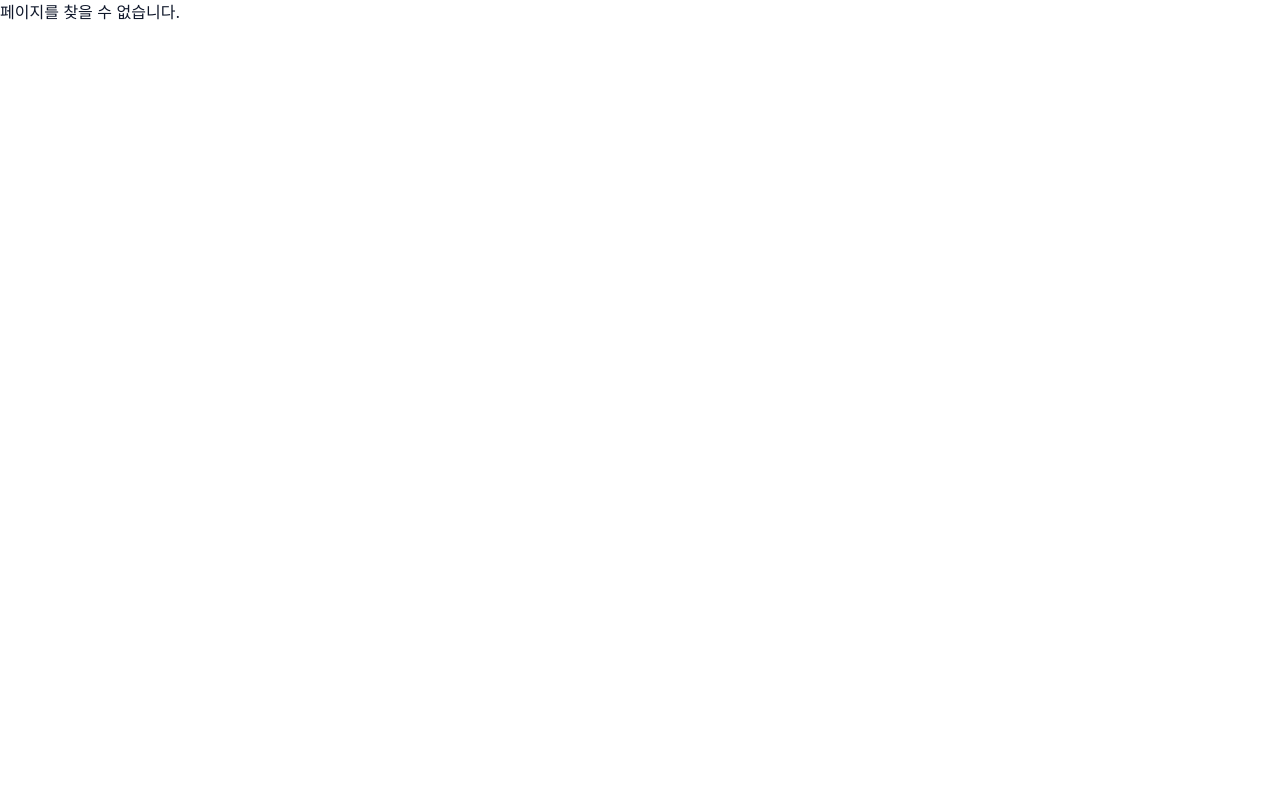
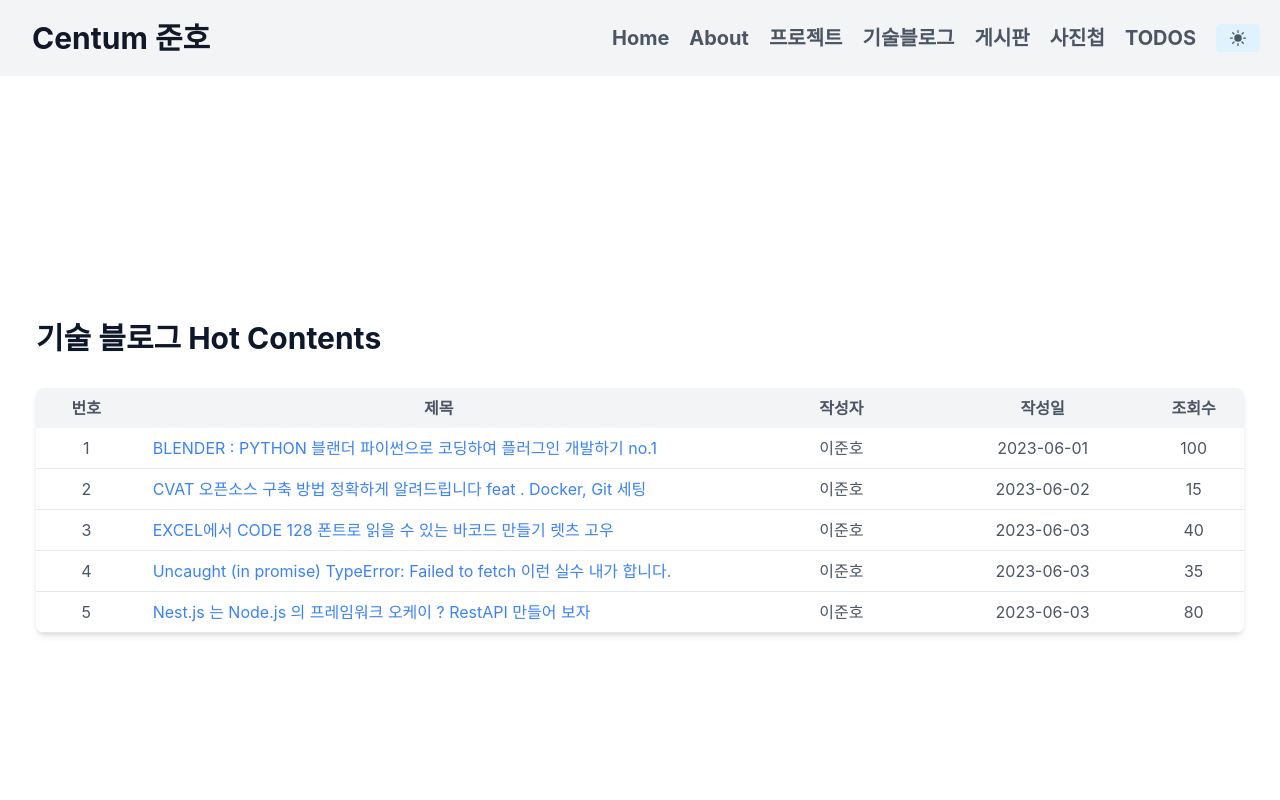
Before and after one commit to Centumjoonho/nextjs_portfolio_add_notion, a Next.js app: page /blog in a window 1280 px wide. Before the commit this address had no page. Shown: the top 800 px of the page. Built offline with nearby package versions, Linux system fonts and the light colour scheme.

Commit message:
2024-05-10

```diff
--- a/components/about/skill.js
+++ b/components/about/skill.js
@@ -98,7 +98,7 @@ export default function Skill() {
           </div>
 
           <div className="mb-6">
-            <h3 className="text-xl font-semibold mb-2">가천대학교 장애인용 스마트재활기기 고도화 프로젝트</h3>
+            <h3 className="text-xl font-semibold mb-2">가천대학교 장애인용 스마트재활기기 프로젝트(8개월/4명)</h3>
             <p className="text-lg mb-2">
               기간 : 2023.11~ 진행중
             </p>
@@ -107,7 +107,7 @@ export default function Skill() {
               사용자 앱 링크 : <a href="https://github.com/Centumjoonho/sangji-user-application" className="text-blue-500 underline">https://github.com/Centumjoonho/sangji-user-application</a><br />
             </p>
             <p className="text-lg mb-2">
-              한국장애인개발원 부서별 웹사이트 유지보수 및 고도화 작업
+              스마트재활기기 안드로이드 앱 , 장고 서버 , 사용자 ReactNative 앱 고도화 ( 상지 , 하지) 고도화 및 상용화 작업
             </p>
             <ul className="list-disc list-inside text-lg">
               <li>사용자 앱(React Native 기반) 앱 에러 최적화 </li>
@@ -117,16 +117,33 @@ export default function Skill() {
           </div>
         </div>
         <div className="mb-8">
-          <h2 className="text-2xl font-bold mb-4">Award</h2>
+          <h2 className="text-2xl font-bold mb-4">education</h2>
           <div>
-            <h3 className="text-xl font-semibold mb-2">국방부 표창장</h3>
-            <p className="text-lg">19.04.11 / 국방정보본부장상★★★ / 육군(국방부)</p>
+            <h3 className="text-xl font-semibold mb-2">한국품질재단 스마트팩토리 SW양성과정</h3>
+
+            <ul className="list-disc list-inside text-lg mb-4">
+              <li>C#, HTML5, PHP/JSP, 데이터베이스, 라즈베리파이, MES, HMI, SE,
+                (이론 480h, 프로젝트 실습 480h)
+              </li>
+
+
+            </ul>
+          </div>
+          <div>
+            <h3 className="text-xl font-semibold mb-2">부산벤처기업협회</h3>
+            <ul className="list-disc list-inside text-lg">
+              <li>스마트 시티 생활/복지 인공지능 솔루션 (48H)</li>
+              <li>Orange3 Data Mining Tools 설치 및 기본사용법</li>
+              <li>구글 Colab 환경에서 CNN, DNN을 이용한 기상에 따른 유동 인구 예측</li>
+              <li>시각데이터(이미지, 영상)를 활용한 딥러닝 분석 실습</li>
+              <li>스마트 생활/복지에 적용할 수 있는 생성 AI</li>
+            </ul>
           </div>
         </div>
         <div>
           <h2 className="text-2xl font-bold mb-4">Community</h2>
           <div>
-            <h3 className="text-xl font-semibold mb-2">큰돌의 터전 스터디 / 19.04 ~</h3>
+            <h3 className="text-2xl font-semibold mb-3">AI CLUB / 23.02 ~</h3>
             <p className="text-lg">매주마다 자연어처리 기술에 대한 최신논문을 읽고 코드 구현 등을 기반으로 스터디를 진행함</p>
           </div>
         </div>
--- /dev/null
+++ b/components/blog/blogDetails.js
@@ -0,0 +1,47 @@
+import Anime from "../home/anime";
+import Link from "next/link";
+
+export default function BlogDetails() {
+  const blogPosts = [
+    { id: 1, title: "BLENDER : PYTHON 블랜더 파이썬으로 코딩하여 플러그인 개발하기 no.1", url: "https://smart-factory-lee-joon-ho.tistory.com/entry/blender-python-%EB%B8%94%EB%9E%9C%EB%8D%94-%ED%8C%8C%EC%9D%B4%EC%8D%AC%EC%9C%BC%EB%A1%9C-%EC%BD%94%EB%94%A9%ED%95%98%EC%97%AC-%ED%94%8C%EB%9F%AC%EA%B7%B8%EC%9D%B8-%EA%B0%9C%EB%B0%9C%ED%95%98%EA%B8%B0-no1", date: "2023-06-01", author: "이준호", views: 100 },
+    { id: 2, title: "CVAT 오픈소스 구축 방법 정확하게 알려드립니다 feat . Docker, Git 세팅", url: "https://smart-factory-lee-joon-ho.tistory.com/entry/CVAT-%EC%98%A4%ED%94%88%EC%86%8C%EC%8A%A4-%ED%99%9C%EC%9A%A9-Docker-Git-%EC%82%AC%EC%9A%A9-%EB%B2%95", date: "2023-06-02", author: "이준호", views: 15 },
+    { id: 3, title: "EXCEL에서 CODE 128 폰트로 읽을 수 있는 바코드 만들기 렛츠 고우", url: "https://smart-factory-lee-joon-ho.tistory.com/entry/EXCEL에서-CODE-128-폰트로-읽을-수-있는-바코드-만들기", date: "2023-06-03", author: "이준호", views: 40 },
+    { id: 3, title: "Uncaught (in promise) TypeError: Failed to fetch 이런 실수 내가 합니다.", url: "https://smart-factory-lee-joon-ho.tistory.com/entry/Uncaught-in-promise-TypeError-Failed-to-fetch", date: "2023-06-03", author: "이준호", views: 35 },
+    { id: 3, title: "Nest.js 는 Node.js 의 프레임워크 오케이 ?  RestAPI 만들어 보자", url: "https://smart-factory-lee-joon-ho.tistory.com/entry/Nestjs-%EB%8A%94-Nodejs-%EC%9D%98-%ED%94%84%EB%A0%88%EC%9E%84%EC%9B%8C%ED%81%AC-%EC%98%A4%EC%BC%80%EC%9D%B4-RestAPI-%EB%A7%8C%EB%93%A4%EC%96%B4-%EB%B3%B4%EC%9E%90", date: "2023-06-03", author: "이준호", views: 80 },
+    // 추가적인 블로그 글 정보를 여기에 추가할 수 있습니다.
+  ];
+
+  return (
+    <div className="container mx-auto px-4 py-8">
+      <h1 className="text-3xl font-bold mb-8">기술 블로그 Hot Contents</h1>
+      <div className="bg-white shadow-md rounded-lg overflow-hidden">
+        <table className="w-full table-fixed">
+          <thead className="bg-gray-100">
+            <tr>
+              <th className="w-1/12 px-4 py-2">번호</th>
+              <th className="w-6/12 px-4 py-2">제목</th>
+              <th className="w-2/12 px-4 py-2">작성자</th>
+              <th className="w-2/12 px-4 py-2">작성일</th>
+              <th className="w-1/12 px-4 py-2">조회수</th>
+            </tr>
+          </thead>
+          <tbody>
+            {blogPosts.map((post, index) => (
+              <tr key={post.id} className="border-b hover:bg-gray-50">
+                <td className="px-4 py-2 text-center">{index + 1}</td>
+                <td className="px-4 py-2">
+                  <Link href={post.url} target="_blank" legacyBehavior>
+                    <a className="text-blue-500 hover:underline">{post.title}</a>
+                  </Link>
+                </td>
+                <td className="px-4 py-2 text-center">{post.author}</td>
+                <td className="px-4 py-2 text-center">{post.date}</td>
+                <td className="px-4 py-2 text-center">{post.views}</td>
+              </tr>
+            ))}
+          </tbody>
+        </table>
+      </div>
+    </div>
+  );
+}
--- a/components/header.js
+++ b/components/header.js
@@ -31,7 +31,10 @@ export default function Header() {
             <Link href="/projects" legacyBehavior>
               <a className="mr-5 text-xl font-bold hover:text-blue-600">프로젝트</a>
             </Link>
-            <Link href="https://smart-factory-lee-joon-ho.tistory.com/" legacyBehavior>
+            {/* <Link href="https://smart-factory-lee-joon-ho.tistory.com/" legacyBehavior>
+              <a className="mr-5 text-xl font-bold hover:text-blue-600">기술블로그</a>
+            </Link> */}
+            <Link href="/blog" legacyBehavior>
               <a className="mr-5 text-xl font-bold hover:text-blue-600">기술블로그</a>
             </Link>
             <Link href="https://centum-community-2baf8b931596.herokuapp.com/" legacyBehavior>
--- a/components/home/hero.js
+++ b/components/home/hero.js
@@ -14,8 +14,8 @@ export default function Hero() {
         <div className="text-2xl">
           <p className="mb-2">🔥 새로운 분야에 대한 지적 호기심</p>
           <p className="mb-2">📕 기술을 상세히 기록하는 학습능력</p>
-          <p className="mb-2">💬 동료와 원활한 소통하는 리더쉽</p>
-          <p className="mb-9">🚀 동료와 협업하여 성장하는 개발능력</p>
+          <p className="mb-2">💬 정확한 소통을 통한 빠른 업무처리 능력</p>
+          <p className="mb-9">🚀 계획한 일정을 정확하게 소화하는 추진능력</p>
         </div>
 
 
--- /dev/null
+++ b/pages/blog.js
@@ -0,0 +1,22 @@
+import Head from "next/head";
+import Image from "next/image";
+import Layout from "../components/layout";
+import BlogDetails from "../components/blog/blogDetails";
+
+
+export default function Blog() {
+    return (
+        <Layout>
+            <Head>
+                <title>센텀준호</title>
+                <meta name="description" content="Generated by create next app" />
+                <link rel="icon" href="/favicon.ico" />
+            </Head>
+            <section className="flex flex-col items-center justify-center min-h-screen text-gray-600 body-font">
+                <div className="container flex flex-col items-center px-5 py-24 mx-auto md:flex-row">
+                    <BlogDetails />
+                </div>
+            </section>
+        </Layout>
+    );
+}
--- a/pages/projects.js
+++ b/pages/projects.js
@@ -11,7 +11,7 @@ export default function Projects({ projects }) {
       <Layout>
         <div className="flex flex-col items-center justify-center min-h-screen px-6 py-10 mb-10">
           <Head>
-            <title>Centum_Joonho_Portfolio</title>
+            <title>센텀준호</title>
             <meta name="description" content="Generated by create next app" />
             <link rel="icon" href="/favicon.ico" />
           </Head>
@@ -48,7 +48,9 @@ export async function getStaticProps() {
       accept: "application/json",
       "Notion-Version": "2022-06-28",
       "content-type": "application/json",
-      Authorization: `Bearer ${TOKEN}`,
+      // Authorization: `Bearer ${TOKEN}`,
+      Authorization: `Bearer secret_zfIXsdbKps0LK3TH1jwgQPYyvcG52ClLMow7qTTQNsX`,
+
     },
     body: JSON.stringify({
       sorts: [
@@ -62,7 +64,8 @@ export async function getStaticProps() {
   };
 
   const res = await fetch(
-    `https://api.notion.com/v1/databases/${DATABASE_ID}/query`,
+    // `https://api.notion.com/v1/databases/${DATABASE_ID}/query`,
+    `https://api.notion.com/v1/databases/60b43c369042414096f6aeb958ce9f4b/query`,
     options
   );
   const projects = await res.json();
--- a/styles/globals.css
+++ b/styles/globals.css
@@ -51,3 +51,6 @@ p {
 p {
   @apply dark:text-slate-400;
 }
+ul {
+  @apply text-slate-500 dark:text-lime-100;
+}
```
